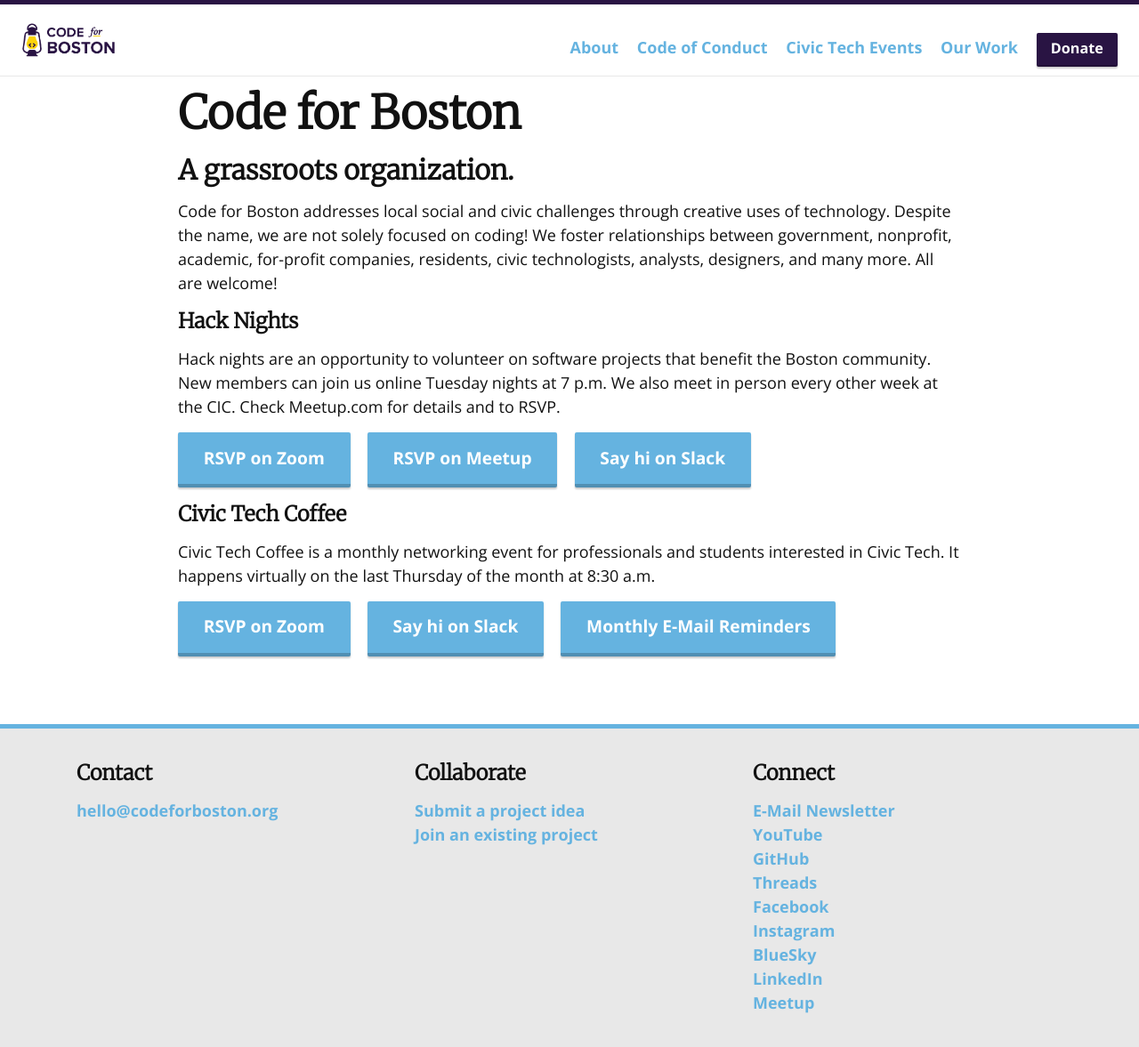
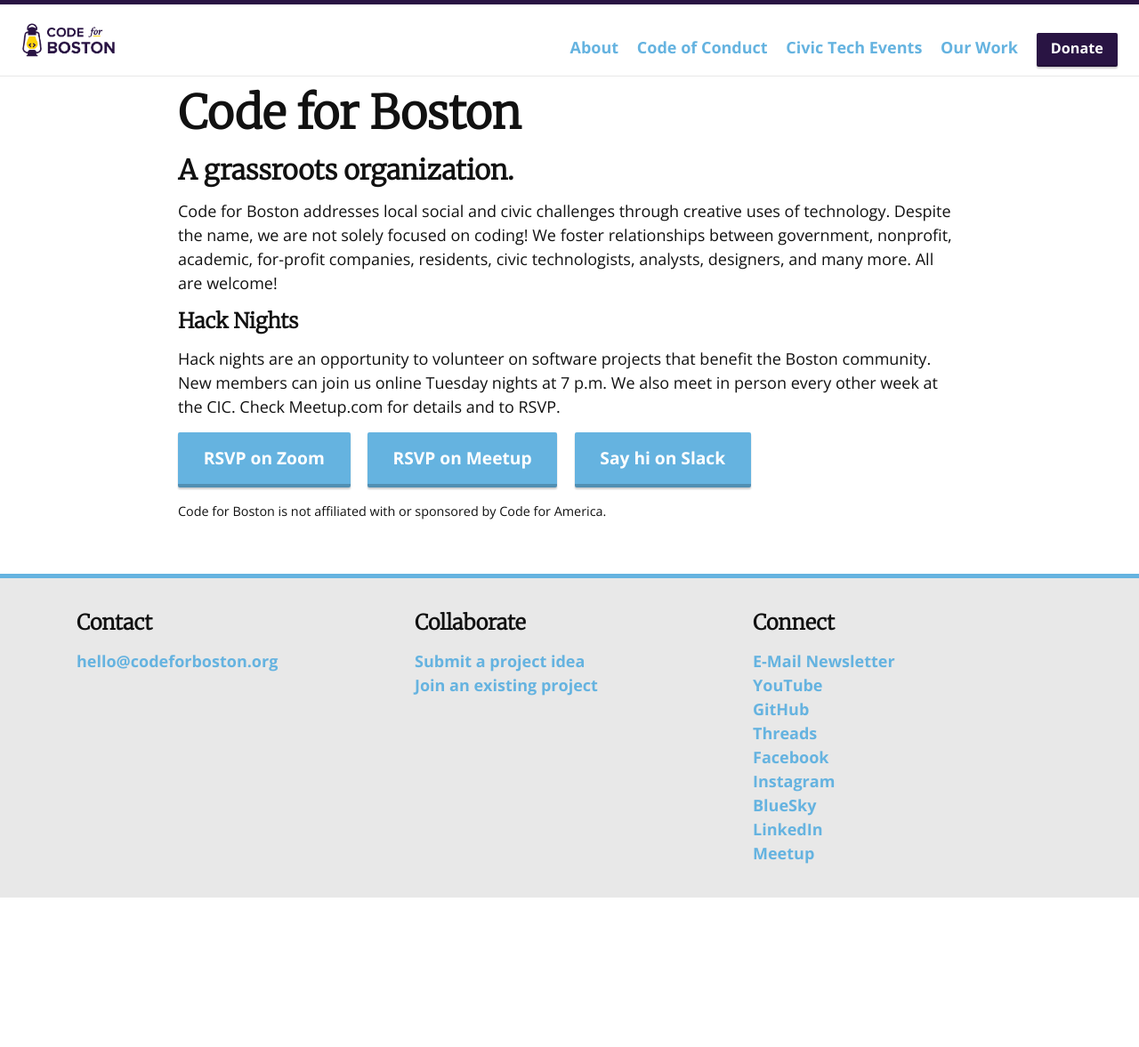
Before and after one commit to codeforboston/codeforboston.org, a Jekyll site: the page built from index.html, in a window 1280 px wide. Shown: the whole page at 89% size. Built offline with Jekyll 4.4.1, drawn with Linux system fonts in a browser that asks for light colours; nearby versions of some CDN libraries; after the commit the page ends 1009 px from its top, so only the background shows below that.

Commit message:
Updates
* Bump Github Pages to latest version.
* Remove Civic Tech Coffee
* Add Code for America Disclaimer

```diff
--- a/Gemfile
+++ b/Gemfile
@@ -1,4 +1,6 @@
 source 'https://rubygems.org'
 
-gem "github-pages", "~> 205", group: :jekyll_plugins
-gem "jekyll-redirect-from"
+gem 'github-pages', group: :jekyll_plugins
+gem 'jekyll-redirect-from'
+
+gem 'csv', '~> 3.3'
--- a/index.html
+++ b/index.html
@@ -37,25 +37,5 @@
       >Say hi on Slack</a>
   </div>
 
-  <div>
-    <h3>
-      Civic Tech Coffee
-    </h3>
-    <p>
-      Civic Tech Coffee is a monthly networking event for professionals and students interested in Civic Tech.
-      It happens virtually on the last Thursday of the month at 8:30 a.m.
-    </p>
-    <div class="btn-group">
-        <a href="https://www.codeforboston.org/rooms/coffee"
-          class="btn-secondary">RSVP on Zoom</a>
-        <a href="https://communityinviter.com/apps/bostoncivictechcoffee/civic-tech-coffee"
-          class="btn-secondary"
-          >Say hi on Slack</a>
-        <a href="http://eepurl.com/g3AxjX"
-          class="btn-secondary"
-        >
-          Monthly E-Mail Reminders
-        </a>
-    </div>
-  </div>
+  <div class="small">Code for Boston is not affiliated with or sponsored by Code for America.</div>
 </div>
```
Also changed, not shown: Gemfile.lock.
